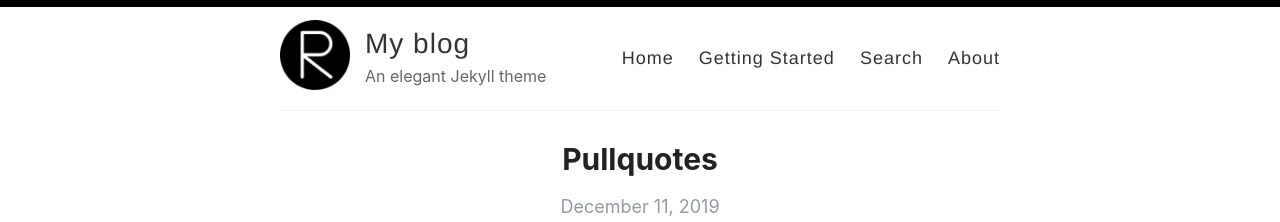
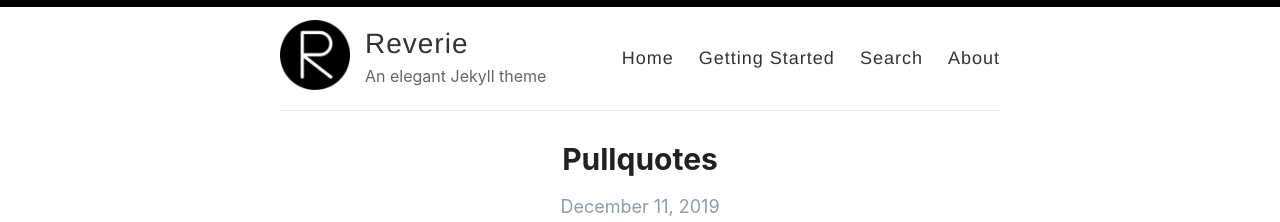
Before and after one commit to jss367/blog, a Jekyll site: the page built from index.html, in a window 1280 px wide and 900 px high. Shown: the top 222 px of the window. Built offline with Jekyll 4.4.1, drawn with Linux system fonts in a browser that asks for light colours; the list of posts is cut into pages by our own code.

Commit message:
Revert "Update _config.yml"
This reverts commit 127601b28fd018fab5c6856aa60d24f53a6cd182.

```diff
--- a/_config.yml
+++ b/_config.yml
@@ -3,10 +3,10 @@
 #
 
 # Name of your site (displayed in the header)
-name: My blog
+name: Reverie
 
 # Name of the author
-author: Julius Simonelli
+author: Amit Merchant
 
 # Short bio or description (displayed in the header)
 description: An elegant Jekyll theme
@@ -21,15 +21,15 @@ avatar: /images/reverie.png
 # Includes an icon in the footer for each username you enter
 footer-links:
   dribbble:
-  email: julius.simonelli@gmail.com
+  email: amit.d.merchant@gmail.com
   facebook:
   flickr:
-  github: jss367
+  github: amitmerchant1990/reverie
   instagram:
   linkedin:
   pinterest:
   rss: rss
-  twitter:
+  twitter: amit_merchant
   stackoverflow:
   youtube: # channel/<your_long_string> or user/<user-name>
   googleplus: # anything in your profile username that comes after plus.google.com/
@@ -41,18 +41,18 @@ footer-links:
 disqus:
 
 # Enter your Google Analytics web tracking code (e.g. UA-2110908-2) to activate tracking
-google_analytics:
+google_analytics: UA-43339302-11
 
 # Your website URL (e.g. http://amitmerchant1990.github.io or http://www.amitmerchant.com)
 # Used for Sitemap.xml and your RSS feed
-url: http://www.jss367.github.io
-enforce_ssl: https://www.jss367.github.io
+url: http://www.amitmerchant.com/reverie
+enforce_ssl: https://www.amitmerchant.com/reverie
 
 # If you're hosting your site at a Project repository on GitHub pages
 # (http://yourusername.github.io/repository-name)
 # and NOT your User repository (http://yourusername.github.io)
 # then add in the baseurl here, like this: "/repository-name"
-baseurl: "/blog"
+baseurl: "/reverie"
 
 #
 # !! You don't need to change any of the configuration flags below !!
```
